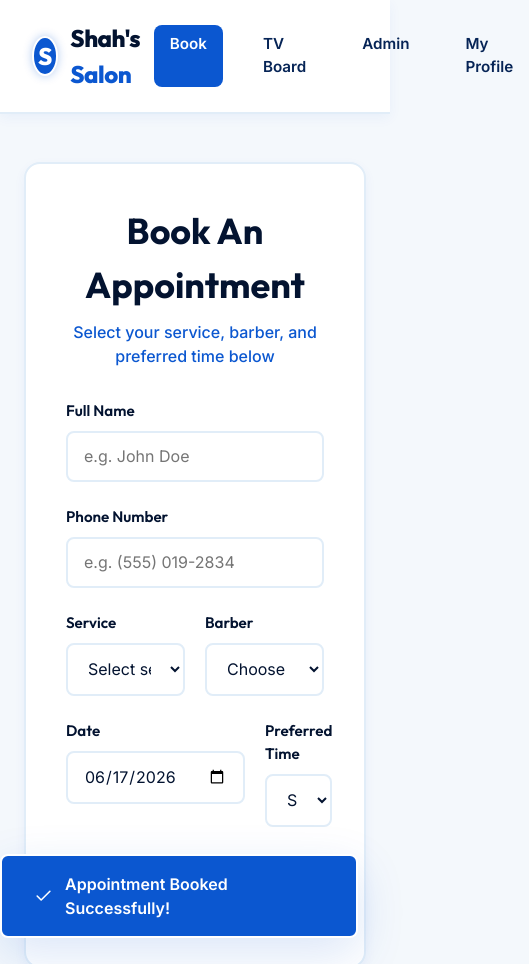
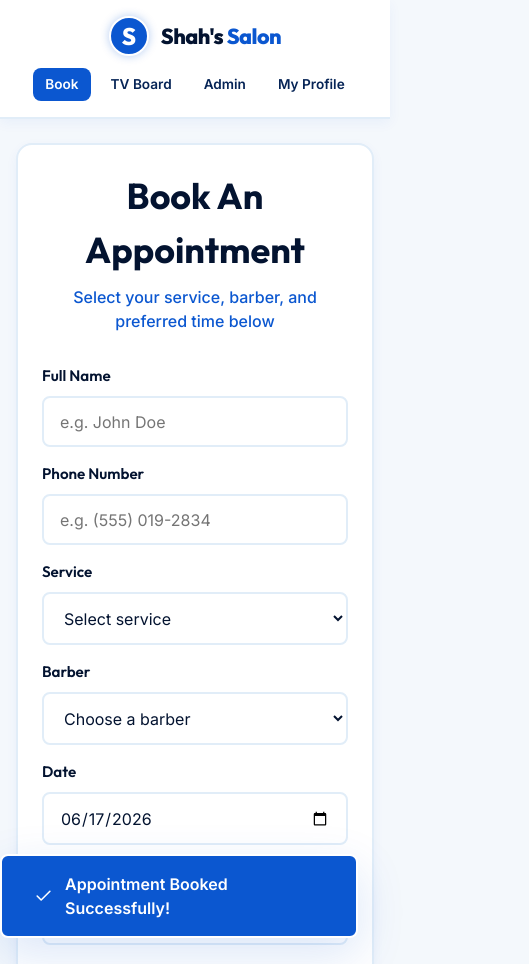
Before and after one commit to Chandrashekhar420/shah-salon, a website: page public/index.html in a window 390 px wide. Shown: the top 964 px of the page, 529 px wide, since content can reach past the window. Drawn offline with Linux system fonts and the light colour scheme.

Commit message:
Improve mobile responsiveness for header and form rows

```diff
--- a/public/style.css
+++ b/public/style.css
@@ -835,6 +835,47 @@ h1, h2, h3, h4, h5, h6 {
 
 /* TV Dashboard Specific responsive additions */
 @media (max-width: 768px) {
+  .app-header {
+    flex-direction: column;
+    gap: 0.75rem;
+    padding: 1rem;
+    text-align: center;
+  }
+
+  .nav-links {
+    width: 100%;
+    justify-content: center;
+    gap: 0.5rem;
+    flex-wrap: wrap;
+  }
+
+  .nav-link {
+    font-size: 0.85rem;
+    padding: 0.4rem 0.75rem;
+  }
+
+  .brand-name {
+    font-size: 1.35rem;
+  }
+
+  .container {
+    margin: 1.5rem auto;
+    padding: 0 1rem;
+  }
+
+  .card {
+    padding: 1.5rem;
+  }
+
+  .form-row {
+    grid-template-columns: 1fr;
+    gap: 0;
+  }
+
+  .form-group {
+    margin-bottom: 1rem;
+  }
+
   .admin-grid {
     grid-template-columns: 1fr;
   }
```
